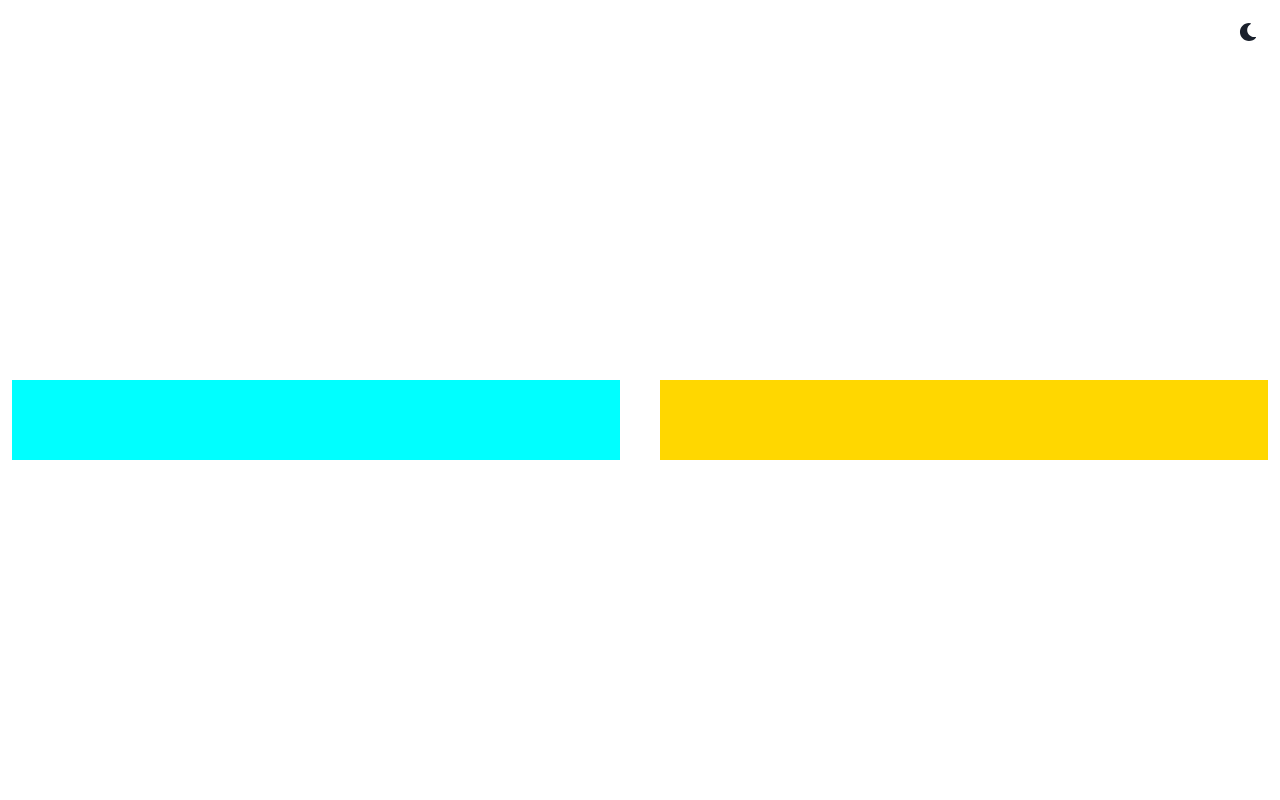
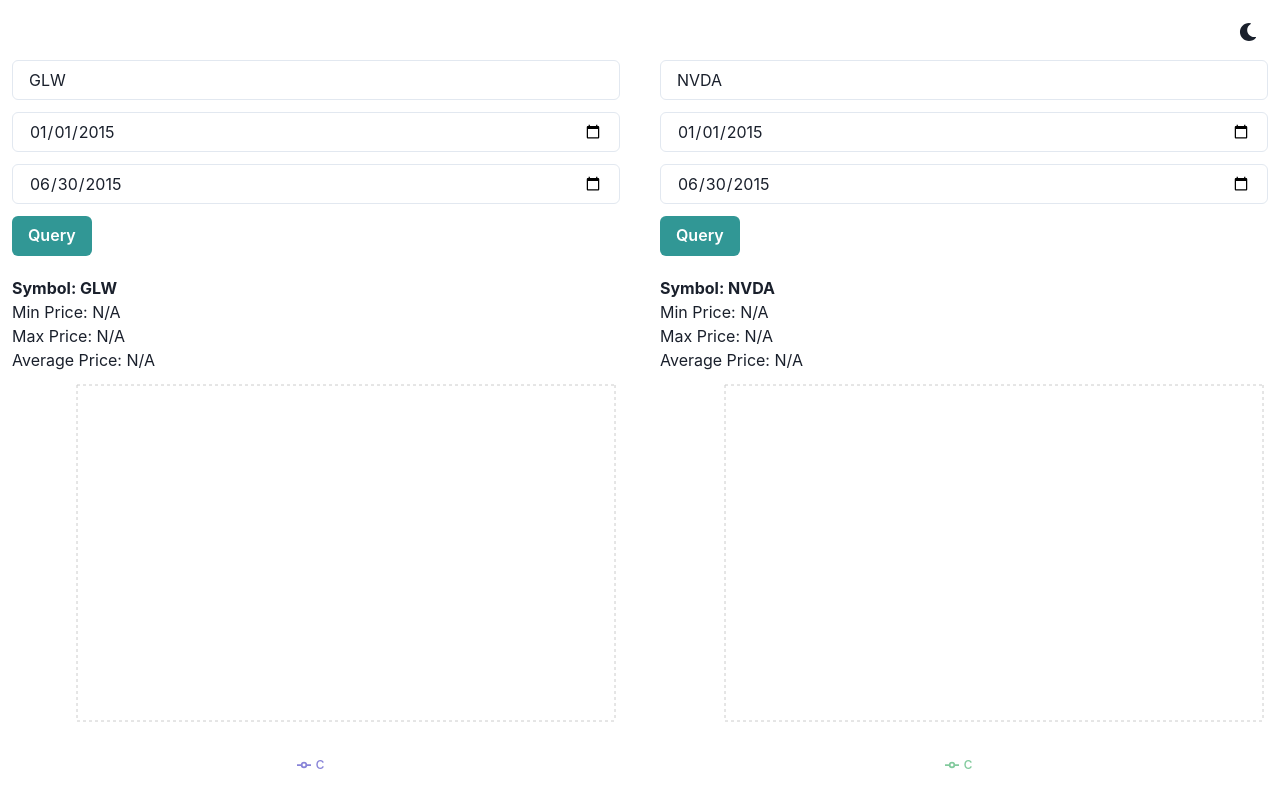
Before and after one commit to nestoralfaro/pbi-scenario-one, a React (Create React App) app: page / in a window 1280 px wide. Built offline with nearby package versions, Linux system fonts and the light colour scheme.

Commit message:
implemented first working draft

```diff
--- a/src/App.js
+++ b/src/App.js
@@ -1,21 +1,133 @@
-import React from 'react';
+// import React from 'react';
+// import {
+//   ChakraProvider,
+//   Box,
+//   Grid,
+//   theme,
+//   SimpleGrid,
+// } from '@chakra-ui/react';
+// import { ColorModeSwitcher } from './ColorModeSwitcher';
+//
+// function App() {
+//   return (
+//     <ChakraProvider theme={theme}>
+//       <Grid minH="100vh" p={3}>
+//         <ColorModeSwitcher justifySelf="flex-end" />
+//         <SimpleGrid minH="100%" columns={2} spacing={10}>
+//           <Box bg='aqua' height='80px'></Box>
+//           <Box bg='gold' height='80px'></Box>
+//         </SimpleGrid>
+//       </Grid>
+//     </ChakraProvider>
+//   );
+// }
+//
+// export default App;
+
+import React, { useState } from 'react';
 import {
   ChakraProvider,
   Box,
   Grid,
   theme,
   SimpleGrid,
+  Input,
+  Button,
+  Text,
 } from '@chakra-ui/react';
 import { ColorModeSwitcher } from './ColorModeSwitcher';
+import { LineChart, Line, XAxis, YAxis, CartesianGrid, Tooltip, Legend, ResponsiveContainer } from 'recharts';
 
 function App() {
+  const [symbol1, setSymbol1] = useState('GLW');
+  const [fromDate1, setFromDate1] = useState('2015-01-01');
+  const [toDate1, setToDate1] = useState('2015-06-30');
+  const [symbol2, setSymbol2] = useState('NVDA');
+  const [fromDate2, setFromDate2] = useState('2015-01-01');
+  const [toDate2, setToDate2] = useState('2015-06-30');
+  const [data1, setData1] = useState([]);
+  const [data2, setData2] = useState([]);
+
+  const fetchData = async (symbol, fromDate, toDate, setData) => {
+    try {
+      /* BE WARNED!
+      * due to CORS from the query1.finance.yahoo API, I am querying through https://allorigins.win/.
+      * ideally, I would fetch like:
+      * -> const response = await fetch(`https://query1.finance.yahoo.com/v8/finance/chart/${symbol}?symbol=${symbol}&period1=${new Date(fromDate).getTime() / 1000}&period2=${new Date(toDate).getTime() / 1000}&interval=1d`);
+      * from a reverse proxy server; however, since this is a temporary frontend friendly project, `allorigins` is enough.
+      * again, I would be way more cautious implementing this approach on a production environment.
+      */
+      const response = await fetch(`https://api.allorigins.win/get?url=${encodeURIComponent(`https://query1.finance.yahoo.com/v8/finance/chart/${symbol}?symbol=${symbol}&period1=${new Date(fromDate).getTime() / 1000}&period2=${new Date(toDate).getTime() / 1000}&interval=1d`)}`);
+      if (!response.ok) {
+        throw new Error('Network response was not ok');
+      }
+      const jsonData = await response.json();
+      const data = JSON.parse(jsonData.contents);
+      setData(data.chart.result[0].indicators.quote[0].close);
+    } catch (error) {
+      console.error('Error fetching data:', error);
+    }
+  };
+
+  const handleQuery1 = () => {
+    fetchData(symbol1, fromDate1, toDate1, setData1);
+  };
+
+  const handleQuery2 = () => {
+    fetchData(symbol2, fromDate2, toDate2, setData2);
+  };
+
   return (
     <ChakraProvider theme={theme}>
       <Grid minH="100vh" p={3}>
         <ColorModeSwitcher justifySelf="flex-end" />
         <SimpleGrid minH="100%" columns={2} spacing={10}>
-          <Box bg='aqua' height='80px'></Box>
-          <Box bg='gold' height='80px'></Box>
+          <Box>
+            <Input placeholder="Symbol (Default: GLW)" value={symbol1} onChange={(e) => setSymbol1(e.target.value.toUpperCase())} mb={3} />
+            <Input type="date" placeholder="From" value={fromDate1} onChange={(e) => setFromDate1(e.target.value)} mb={3} />
+            <Input type="date" placeholder="To" value={toDate1} onChange={(e) => setToDate1(e.target.value)} mb={3} />
+            <Button colorScheme="teal" onClick={handleQuery1}>Query</Button>
+            <Text mt={5} fontWeight="bold">Symbol: {symbol1}</Text>
+            <Text>Min Price: {data1.length > 0 ? Math.min(...data1).toFixed(2) : 'N/A'}</Text>
+            <Text>Max Price: {data1.length > 0 ? Math.max(...data1).toFixed(2) : 'N/A'}</Text>
+            <Text>Average Price: {data1.length > 0 ? (data1.reduce((acc, curr) => acc + curr, 0) / data1.length).toFixed(2) : 'N/A'}</Text>
+          </Box>
+          <Box>
+            <Input placeholder="Symbol (Default: NVDA)" value={symbol2} onChange={(e) => setSymbol2(e.target.value.toUpperCase())} mb={3} />
+            <Input type="date" placeholder="From" value={fromDate2} onChange={(e) => setFromDate2(e.target.value)} mb={3} />
+            <Input type="date" placeholder="To" value={toDate2} onChange={(e) => setToDate2(e.target.value)} mb={3} />
+            <Button colorScheme="teal" onClick={handleQuery2}>Query</Button>
+            <Text mt={5} fontWeight="bold">Symbol: {symbol2}</Text>
+            <Text>Min Price: {data2.length > 0 ? Math.min(...data2).toFixed(2) : 'N/A'}</Text>
+            <Text>Max Price: {data2.length > 0 ? Math.max(...data2).toFixed(2) : 'N/A'}</Text>
+            <Text>Average Price: {data2.length > 0 ? (data2.reduce((acc, curr) => acc + curr, 0) / data2.length).toFixed(2) : 'N/A'}</Text>
+          </Box>
+        </SimpleGrid>
+        <SimpleGrid minH="100%" columns={2} spacing={10}>
+          <Box>
+            <ResponsiveContainer width="100%" height={400}>
+              <LineChart data={data1.map((price, index) => ({ t: index, c: price }))}>
+                <CartesianGrid strokeDasharray="3 3" />
+                <XAxis dataKey="t" />
+                <YAxis />
+                <Tooltip />
+                <Legend />
+                <Line type="monotone" dataKey="c" stroke="#8884d8" activeDot={{ r: 8 }} />
+              </LineChart>
+            </ResponsiveContainer>
+          </Box>
+          <Box>
+            <ResponsiveContainer width="100%" height={400}>
+              <LineChart data={data2.map((price, index) => ({ t: index, c: price }))}>
+                <CartesianGrid strokeDasharray="3 3" />
+                <XAxis dataKey="t" />
+                <YAxis />
+                <Tooltip />
+                <Legend />
+                <Line type="monotone" dataKey="c" stroke="#82ca9d" activeDot={{ r: 8 }} />
+              </LineChart>
+            </ResponsiveContainer>
+          </Box>
         </SimpleGrid>
       </Grid>
     </ChakraProvider>
```
